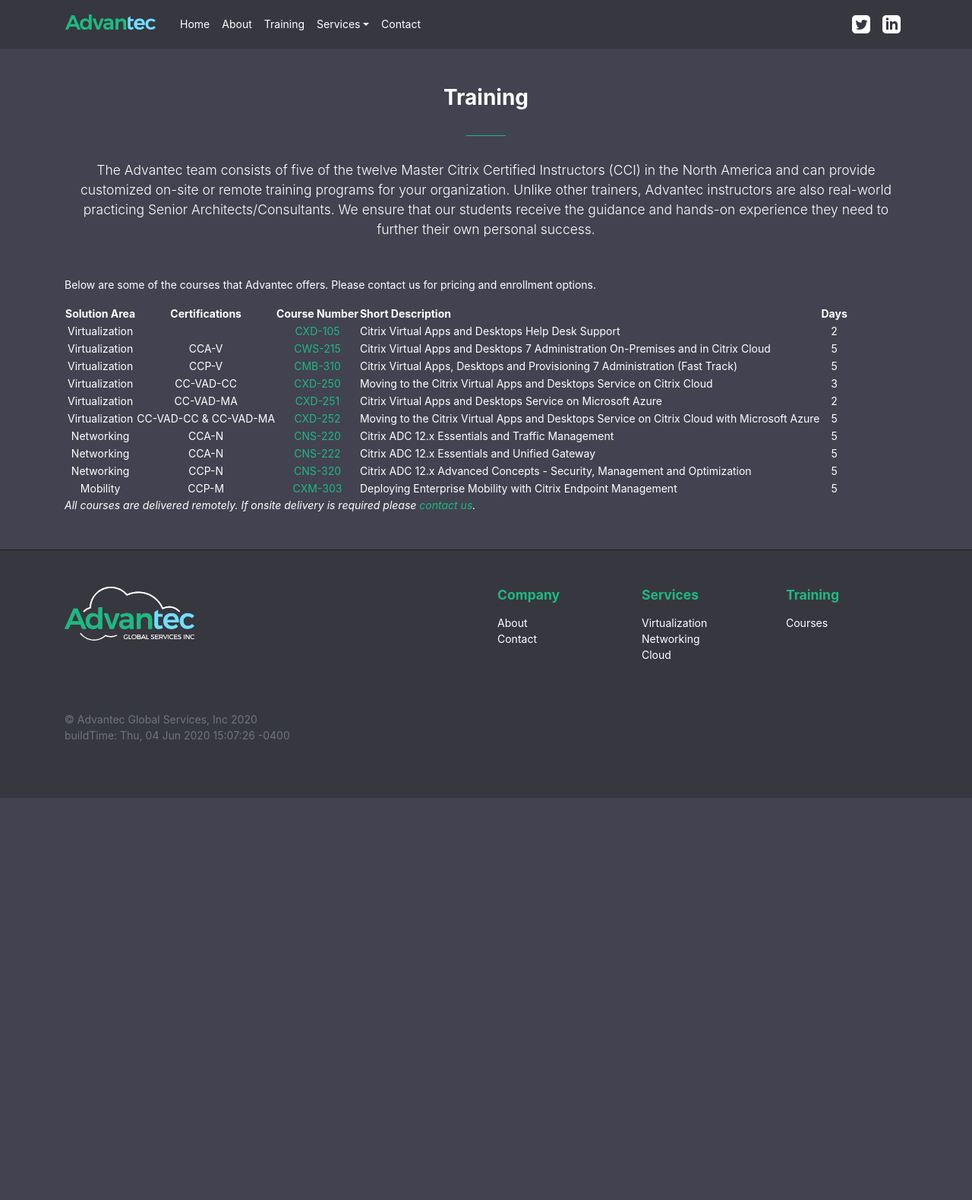
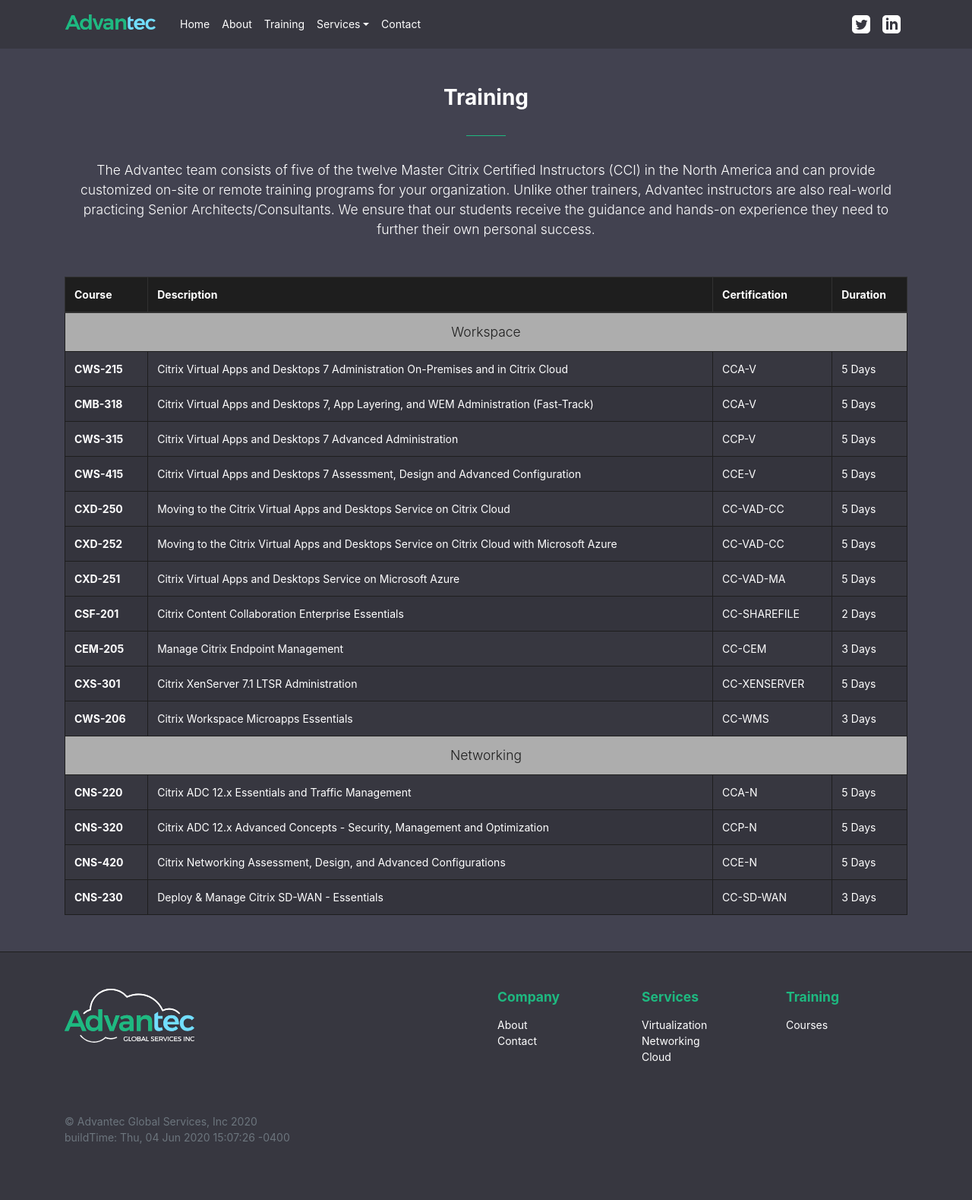
Before and after one commit to Advantec-Global-Services-Inc/Website, a Jekyll site: the page built from training.md, in a window 1280 px wide. Shown: the whole page at 76% size. Built offline with Jekyll 4.4.1, drawn with Linux system fonts in a browser that asks for light colours; before the commit the page ends 1050 px from its top, so only the background shows below that.

Commit message:
updated training page

```diff
--- /dev/null
+++ b/_layouts/training.html
@@ -0,0 +1,134 @@
+---
+layout: compress
+---
+
+<!DOCTYPE html>
+<html lang="{{ site.lang | default: 'en-US' }}">
+
+{% include head.html %}
+
+<body>
+    {% include navbar.html %}
+    <div class="container mt-5">
+        <section>
+            <h2 class="font-weight-bold text-center pb-2">{{ page.title }}</h3>
+                <hr class="adv-hr my-4">
+                <p class="lead text-center pt-2 mb-5">{{ page.tagline }}</p>
+
+                <div class="table-responsive-md">
+                    <table class="table table-striped table-hover table-bordered">
+                        <thead class="thead-dark">
+                            <tr >
+                                <th scope="col">Course</th>
+                                <th scope="col">Description</th>
+                                <th scope="col">Certification</th>
+                                <th scope="col">Duration</th>
+                            </tr>
+                        </thead>
+                        <tbody>
+                            <tr>
+                                <td class="text-center bg-light" colspan="4"><p class="lead text-dark mb-0">Workspace</p></td>
+                            </tr>
+                            <tr>
+                                <th scope="row">CWS-215</th>
+                                <td>Citrix Virtual Apps and Desktops 7 Administration On-Premises and in Citrix Cloud</td>
+                                <td>CCA-V</td>
+                                <td>5 Days</td>
+                            </tr>
+                            <tr>
+                                <th scope="row">CMB-318</th>
+                                <td>Citrix Virtual Apps and Desktops 7, App Layering, and WEM Administration (Fast-Track)</td>
+                                <td>CCA-V</td>
+                                <td>5 Days</td>
+                            </tr>
+                            <tr>
+                                <th scope="row">CWS-315</th>
+                                <td>Citrix Virtual Apps and Desktops 7 Advanced Administration</td>
+                                <td>CCP-V</td>
+                                <td>5 Days</td>
+                            </tr>
+                            <tr>
+                                <th scope="row">CWS-415</th>
+                                <td>Citrix Virtual Apps and Desktops 7 Assessment, Design and Advanced Configuration</td>
+                                <td>CCE-V</td>
+                                <td>5 Days</td>
+                            </tr>
+                            <tr>
+                                <th scope="row">CXD-250</th>
+                                <td>Moving to the Citrix Virtual Apps and Desktops Service on Citrix Cloud</td>
+                                <td>CC-VAD-CC</td>
+                                <td>5 Days</td>
+                            </tr>
+                            <tr>
+                                <th scope="row">CXD-252</th>
+                                <td>Moving to the Citrix Virtual Apps and Desktops Service on Citrix Cloud with Microsoft Azure</td>
+                                <td>CC-VAD-CC</td>
+                                <td>5 Days</td>
+                            </tr>
+                            <tr>
+                                <th scope="row">CXD-251</th>
+                                <td>Citrix Virtual Apps and Desktops Service on Microsoft Azure</td>
+                                <td>CC-VAD-MA</td>
+                                <td>5 Days</td>
+                            </tr>
+                            <tr>
+                                <th scope="row">CSF-201</th>
+                                <td>Citrix Content Collaboration Enterprise Essentials</td>
+                                <td>CC-SHAREFILE</td>
+                                <td>2 Days</td>
+                            </tr>
+                            <tr>
+                                <th scope="row">CEM-205</th>
+                                <td>Manage Citrix Endpoint Management</td>
+                                <td>CC-CEM</td>
+                                <td>3 Days</td>
+                            </tr>
+                            <tr>
+                                <th scope="row">CXS-301</th>
+                                <td>Citrix XenServer 7.1 LTSR Administration</td>
+                                <td>CC-XENSERVER</td>
+                                <td>5 Days</td>
+                            </tr>
+                            <tr>
+                                <th scope="row">CWS-206</th>
+                                <td>Citrix Workspace Microapps Essentials</td>
+                                <td>CC-WMS</td>
+                                <td>3 Days</td>
+                            </tr>
+                            <tr>
+                                <td class="text-center bg-light" colspan="4"><p class="lead text-dark mb-0">Networking</p></td>
+                            </tr>
+                            <tr>
+                                <th scope="row">CNS-220</th>
+                                <td>Citrix ADC 12.x Essentials and Traffic Management</td>
+                                <td>CCA-N</td>
+                                <td>5 Days</td>
+                            </tr>
+                            <tr>
+                                <th scope="row">CNS-320</th>
+                                <td>Citrix ADC 12.x Advanced Concepts - Security, Management and Optimization</td>
+                                <td>CCP-N</td>
+                                <td>5 Days</td>
+                            </tr>
+                            <tr>
+                                <th scope="row">CNS-420</th>
+                                <td>Citrix Networking Assessment, Design, and Advanced Configurations</td>
+                                <td>CCE-N</td>
+                                <td>5 Days</td>
+                            </tr>
+                            <tr>
+                                <th scope="row">CNS-230</th>
+                                <td>Deploy & Manage Citrix SD-WAN - Essentials</td>
+                                <td>CC-SD-WAN</td>
+                                <td>3 Days</td>
+                            </tr>
+                        </tbody>
+                    </table>
+                </div>
+        </section>
+    </div>
+
+    {% include footer.html %}
+</body>
+
+</html>
--- a/assets/css/override.scss
+++ b/assets/css/override.scss
@@ -53,3 +53,13 @@
 $card-border-color: #1e1e1e;
 $card-color: #fff;
 $card-bg: #373740;
+
+/* Tables */
+$table-color: #fff;
+$table-bg: #373740;
+$table-border-color: #1e1e1e;
+$table-dark-bg: #1e1e1e;
+/*$table-border-width
+$table-accent-bg
+$table-hover-color
+$table-hover-bg*/
--- a/training.md
+++ b/training.md
@@ -1,34 +1,6 @@
 ---
-layout: content
+layout: training
 title: Training
 tagline: The Advantec team consists of five of the twelve Master Citrix Certified Instructors (CCI) in the North America and can provide customized on-site or remote training programs for your organization. Unlike other trainers, Advantec instructors are also real-world practicing Senior Architects/Consultants. We ensure that our students receive the guidance and hands-on experience they need to further their own personal success.
 permalink: /training/
 ---
-Below are some of the courses that Advantec offers.  Please contact us for pricing and enrollment options.
-
-| Solution Area  | Certifications | Course Number | Short Description                                                                           | Days |
-|:--------------:|:--------------:|:-----------:|:--------------------------------------------------------------------------------------------|:----:|
-| Virtualization |                | [CXD-105][link cxd-105] | Citrix Virtual Apps and Desktops Help Desk Support                                | 2    |
-| Virtualization | CCA-V          | [CWS-215][link cws-215] | Citrix Virtual Apps and Desktops 7 Administration On-Premises and in Citrix Cloud | 5    |
-| Virtualization | CCP-V          | [CMB-310][link cmb-310] | Citrix Virtual Apps, Desktops and Provisioning 7 Administration (Fast Track)      | 5    |
-| Virtualization |  CC-VAD-CC              | [CXD-250][link cxd-250] | Moving to the Citrix Virtual Apps and Desktops Service on Citrix Cloud            | 3    |
-| Virtualization | CC-VAD-MA               | [CXD-251][link cxd-251] | Citrix Virtual Apps and Desktops Service on Microsoft Azure                       | 2    |
-| Virtualization | CC-VAD-CC & CC-VAD-MA               | [CXD-252][link cxd-252] | Moving to the Citrix Virtual Apps and Desktops Service on Citrix Cloud with Microsoft Azure | 5    |
-| Networking     | CCA-N          | [CNS-220][link cns-220] | Citrix ADC 12.x Essentials and Traffic Management                                      | 5    |
-| Networking     | CCA-N          | [CNS-222][link cns-222] | Citrix ADC 12.x Essentials and Unified Gateway                                         | 5    |
-| Networking     | CCP-N          | [CNS-320][link cns-320] | Citrix ADC 12.x Advanced Concepts - Security, Management and Optimization         | 5    |
-| Mobility       | CCP-M          | [CXM-303][link cxm-303] | Deploying Enterprise Mobility with Citrix Endpoint Management                     | 5    |
-
-
-_All courses are delivered remotely.  If onsite delivery is required please [contact us](https://www.advantec.us/#contact)._
-
-[link cxd-105]: https://www.advantec.us/assets/courses/CXD-105.pdf
-[link cws-215]: https://www.advantec.us/assets/courses/CWS-215.pdf
-[link cmb-310]: https://www.advantec.us/assets/courses/CMB-310.pdf
-[link cxd-250]: https://www.advantec.us/assets/courses/CXD-250.pdf
-[link cxd-251]: https://www.advantec.us/assets/courses/CXD-251.pdf
-[link cxd-252]: https://www.advantec.us/assets/courses/CXD-252.pdf
-[link cns-220]: https://www.advantec.us/assets/courses/CNS-220.pdf
-[link cns-222]: https://www.advantec.us/assets/courses/CNS-222.pdf
-[link cns-320]: https://www.advantec.us/assets/courses/CNS-320.pdf
-[link cxm-303]: https://www.advantec.us/assets/courses/CXM-303.pdf
```
